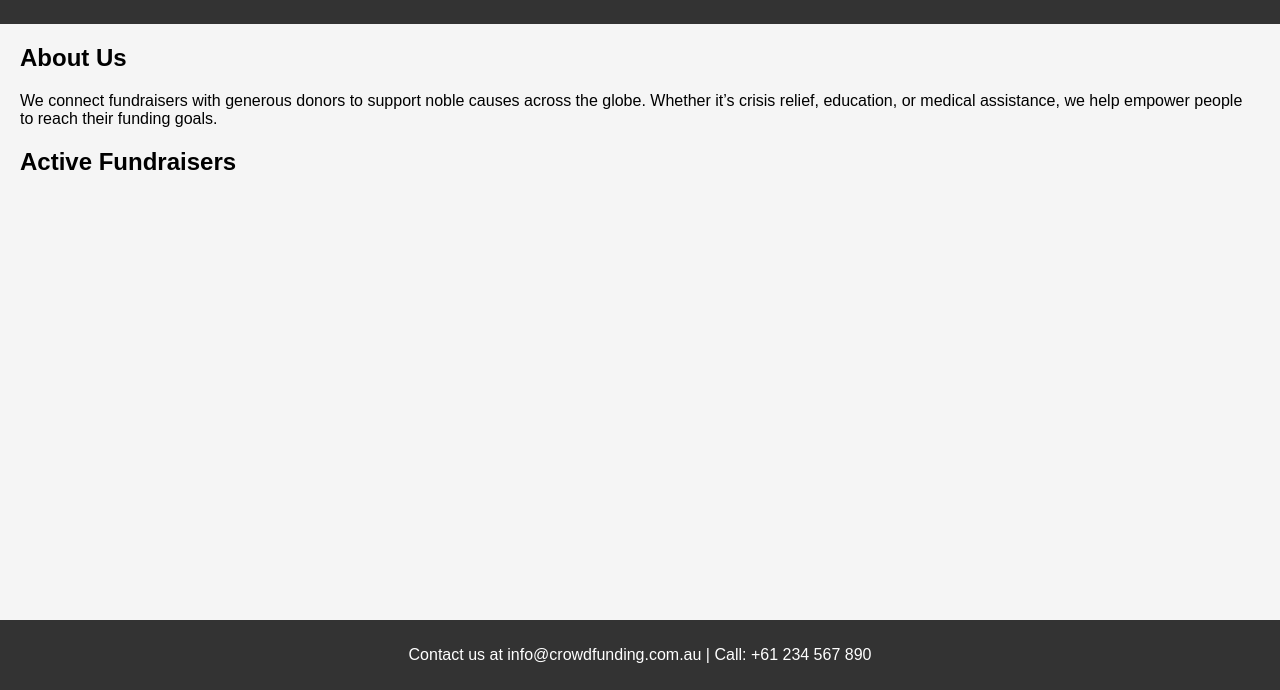
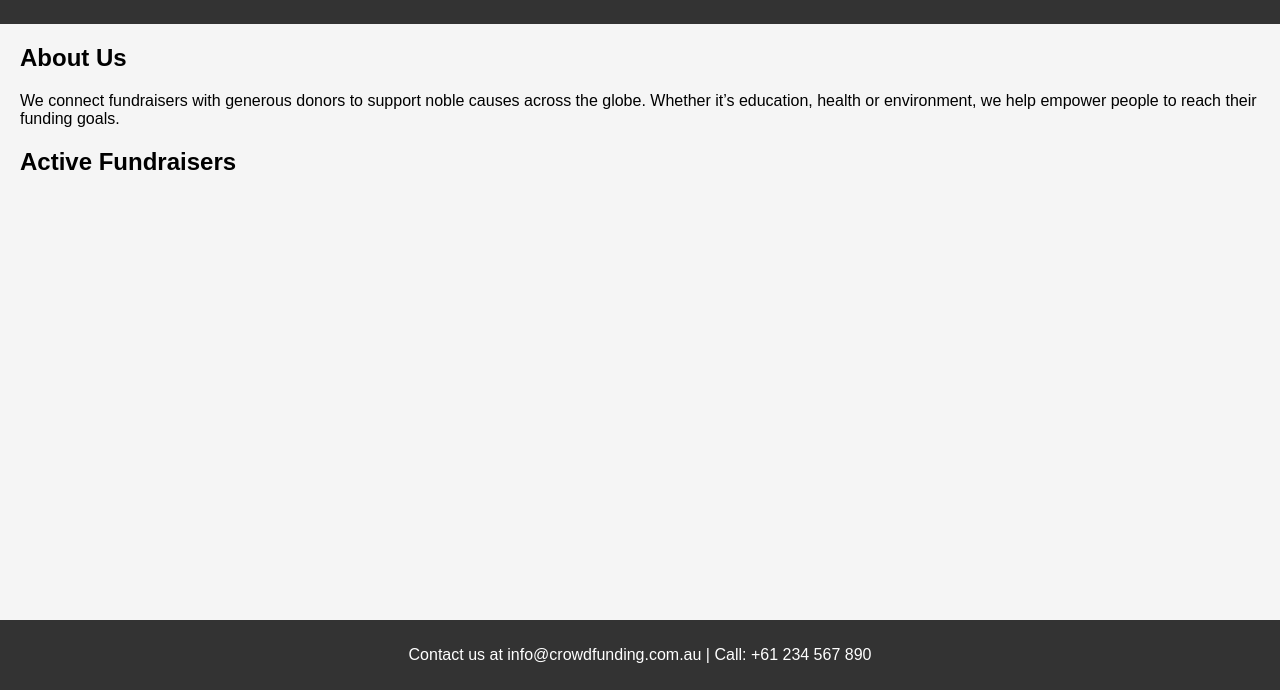
Before and after one commit to MahelaG/Mahela-WebDevelopment2, a website: page html/index.html in a window 1280 px wide. Shown: the part 110-800 px from the top of the page. Drawn offline with Linux system fonts and the light colour scheme; no server answers.

Commit message:
seventh commit

```diff
--- a/html/index.html
+++ b/html/index.html
@@ -19,7 +19,7 @@
 
     <section id="organization-info">
         <h2>About Us</h2>
-        <p>We connect fundraisers with generous donors to support noble causes across the globe. Whether it’s crisis relief, education, or medical assistance, we help empower people to reach their funding goals.</p>
+        <p>We connect fundraisers with generous donors to support noble causes across the globe. Whether it’s education, health or environment, we help empower people to reach their funding goals.</p>
     </section>
 
     <section id="fundraiser-list">
```
Also changed, not shown: server.js (+7 -2 lines).
